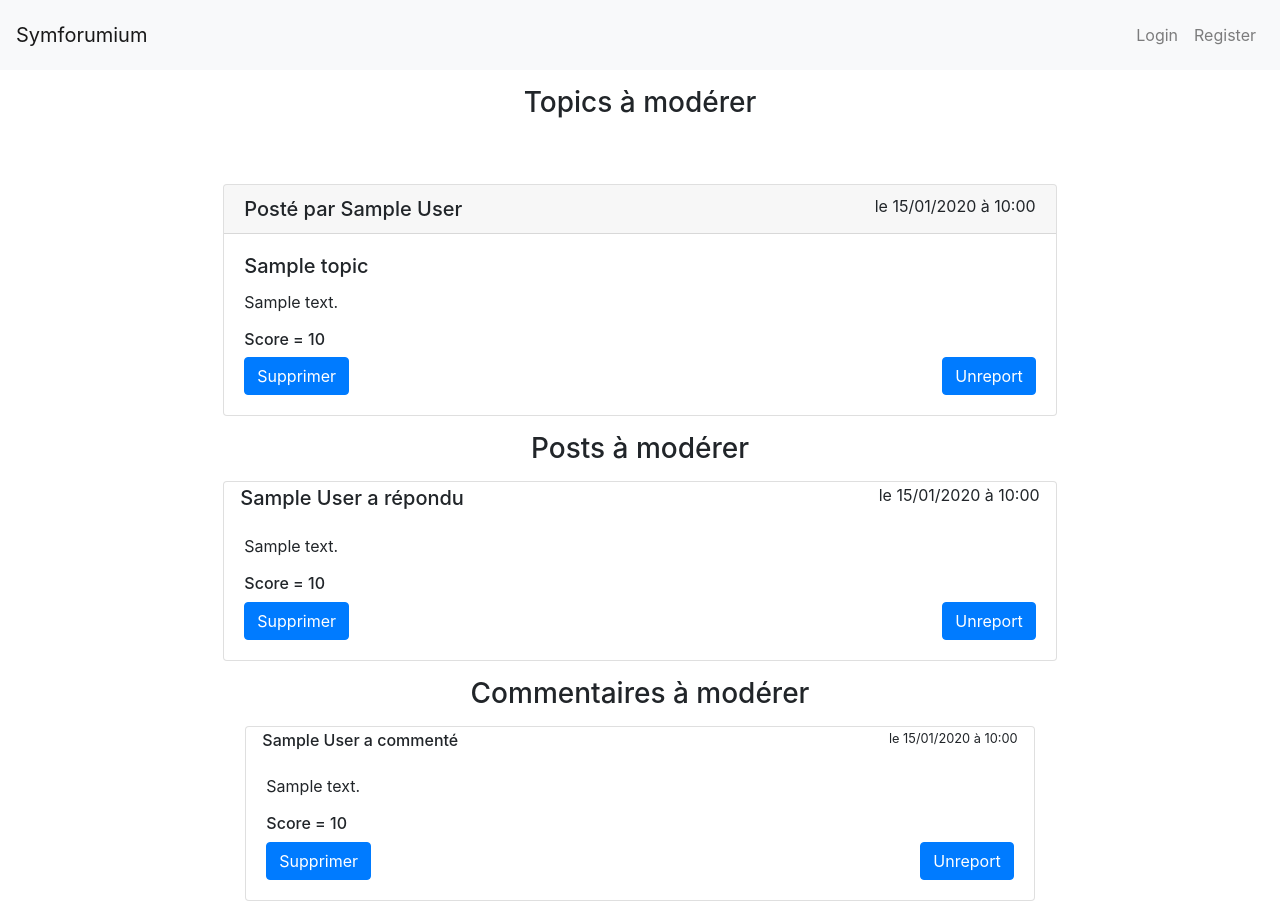
After one commit to Iovlyclick/symforumium, a Symfony app: template templates/forum/admin/list.html.twig in a window 1280 px wide. The commit adds this page. Run offline with Twig, Linux system fonts and the light colour scheme; the template is opened without the code that fills it: most values are stand-ins (such as "Sample title", 1, 10 or a date in 2020); some libraries are stand-ins or nearby versions.

Commit message:
front ok, deletes to fix

```diff
--- a/templates/base.html.twig
+++ b/templates/base.html.twig
@@ -14,6 +14,12 @@
 				<div class="collapse navbar-collapse" id="navbarSupportedContent"></div>
 				<ul class="nav navbar-nav navbar-right">
 					{% if app.user %}
+						{% if app.user.roles[1] == 'ROLE_ADMIN' %}
+							<li>
+								<a class="nav-link" href="{{ path('admin') }}">Admin Panel</a>
+							</li>
+
+						{% endif %}
 						<li>
 							<a class="nav-link" href="{{ path('all_topic') }}">View Topics</a>
 						</li>
@@ -31,6 +37,7 @@
 						</li>
 
 					{% endif %}
+
 				</ul>
 			</nav>
 			{% block body %}{% endblock %}
--- /dev/null
+++ b/templates/forum/admin/list.html.twig
@@ -0,0 +1,94 @@
+{% extends 'base.html.twig' %}
+
+{% block title %}
+	Panneau d'admin
+	| SlackOverflow
+{% endblock %}
+
+{% block body %}
+	{% if topics %}
+    <h3 class="text-center my-3">Topics à modérer</h3>
+		{% for topic in topics %}
+
+			<div class="d-flex container-fluid justify-content-center ">
+				<div class="card mt-5 mb-0 col-md-8 p-0">
+					<h5 class="card-header">Posté par
+						{{ topic.author }}<small class="float-right">
+							le
+							{{ topic.createdAt|date("d/m/Y") }}
+							à
+							{{ topic.createdAt|date("H:i") }}</small>
+					</h5>
+					<div class="card-body">
+						<h5 class="card-title">{{ topic.title }}</h5>
+						<p class="card-text">{{ topic.content }}</p>
+						<h6>Score =
+							{{ topic.likeAmount }}
+						</h6>
+                        <a href="{{ path('delete_topic', { 'id': topic.id }) }}" class="btn btn-primary float-left">Supprimer</a>
+						<a href="{{ path('unreport_topic', { 'id': topic.id }) }}" class="btn btn-primary float-right">Unreport</a>
+					</div>
+				</div>
+			</div>
+		{% endfor %}
+
+	{% endif %}
+	{% if posts %}
+    <h3 class="text-center my-3">Posts à modérer</h3>
+		{% for post in posts %}
+			<div class="d-flex container-fluid justify-content-center ">
+				<div class="card my-0 col-md-8 p-0">
+					<h5 class="my-1 mx-3">
+						{{ post.author }}
+						a répondu
+						<small class="float-right">
+							le
+							{{ post.createdAt|date("d/m/Y") }}
+							à
+							{{ post.createdAt|date("H:i") }}</small>
+					</h5>
+					<div class="card-body">
+						<p class="card-text">{{ post.content }}</p>
+						<h6>Score =
+							{{ post.likeAmount }}
+						</h6>
+
+                        <a href="{{ path('delete_post', { 'id': post.id }) }}" class="btn btn-primary float-left">Supprimer</a>
+						<a href="{{ path('unreport_post', { 'id': post.id }) }}" class="btn btn-primary float-right">Unreport</a>
+					</div>
+				</div>
+			</div>
+
+
+		{% endfor %}
+	{% endif %}
+	{% if comments %}
+    <h3 class="text-center my-3">Commentaires à modérer</h3>
+		{% for  comment in  comments %}
+
+			<div class="d-flex container-fluid justify-content-center px-5">
+				<div class="card my-0 col-md-8 p-0">
+					<h6 class="my-1 mx-3">
+						{{ comment.author }}
+						a commenté
+						<small class="float-right">
+							le
+							{{ comment.createdAt|date("d/m/Y") }}
+							à
+							{{ comment.createdAt|date("H:i") }}</small>
+					</h5>
+					<div class="card-body">
+						<p class="card-text">{{ comment.content }}</p>
+						<h6>Score =
+							{{ comment.likeAmount }}
+						</h6>
+
+                        <a href="{{ path('delete_comment', { 'id': comment.id }) }}" class="btn btn-primary float-left">Supprimer</a>
+						<a href="{{ path('unreport_comment', { 'id': comment.id }) }}" class="btn btn-primary float-right">Unreport</a>
+
+					</div>
+				</div>
+			</div>
+		{% endfor %}
+	{% endif %}
+{% endblock %}
```
Also changed, not shown: src/Controller/CommentController.php (+3 -9 lines), src/Controller/PostController.php (+3 -4 lines), src/Controller/TopicController.php (+23 -2 lines), templates/forum/comment/create.html.twig (+21 -14 lines), templates/forum/post/create.html.twig (+21 -14 lines), templates/forum/topic/create.html.twig (+14 -8 lines), templates/forum/topic/show.html.twig (+40 -0 lines). Lines whose indentation alone changed are shown as unchanged.
